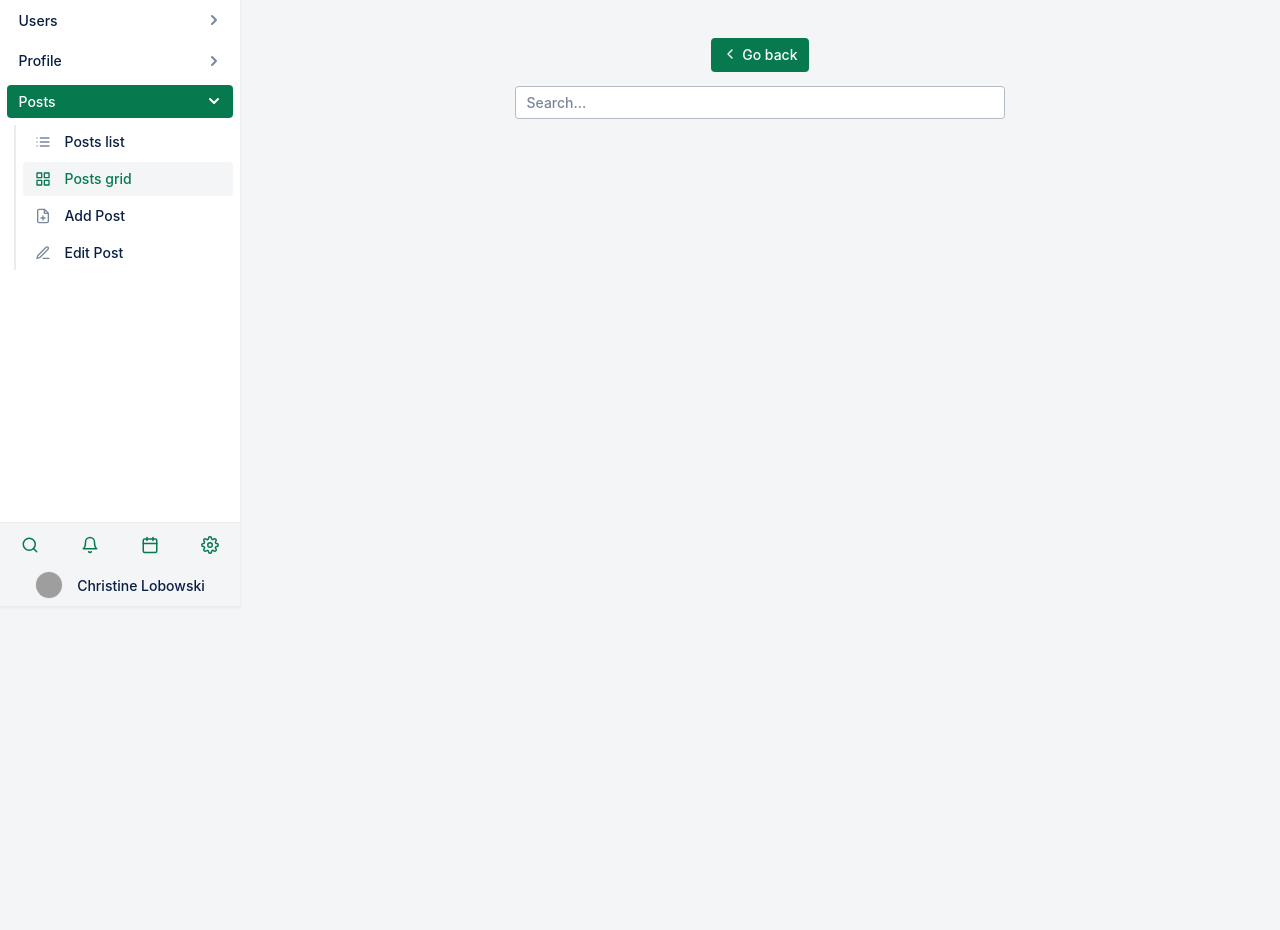
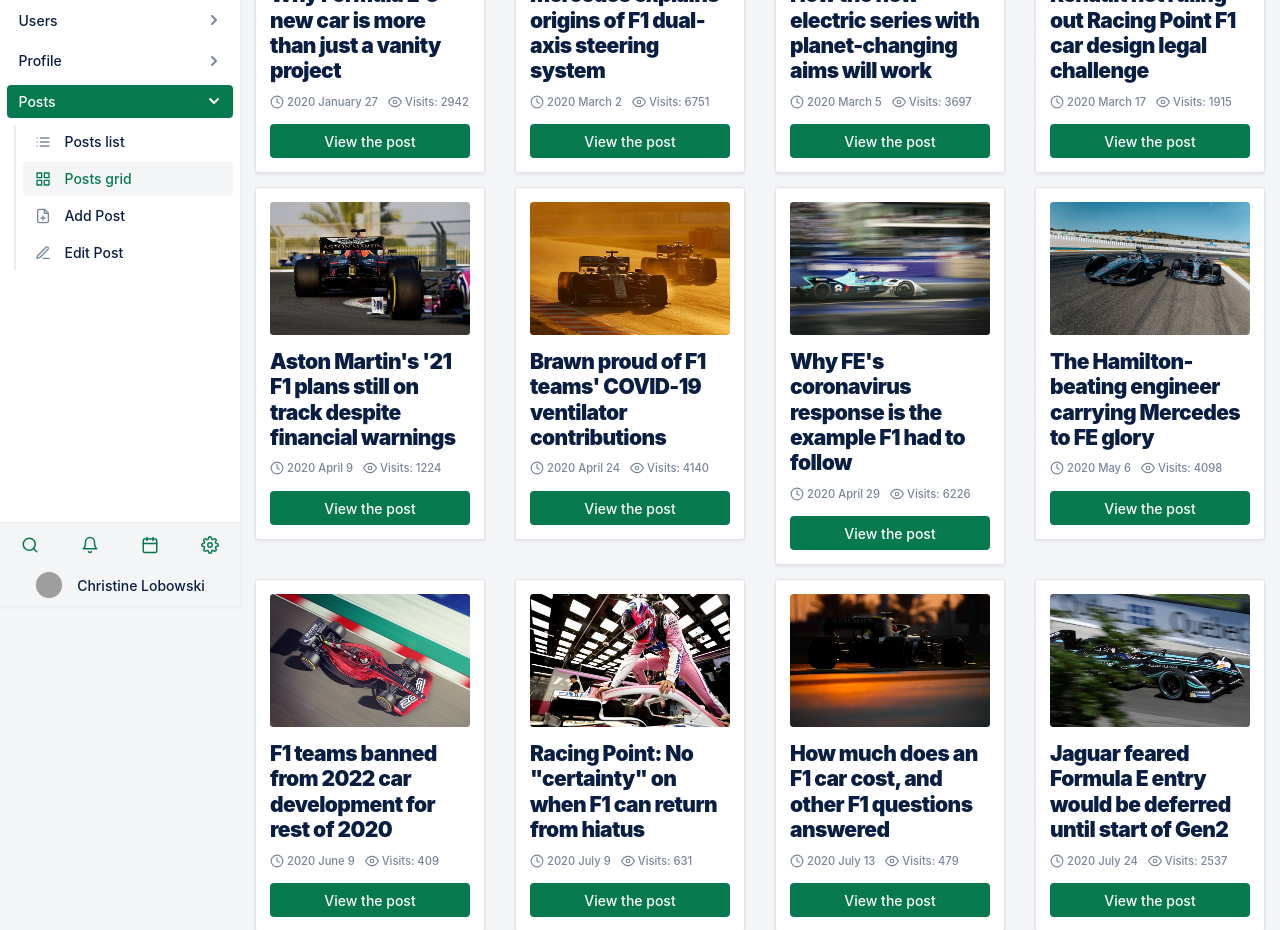
Before and after one commit to hessamkhoobkar/Marchen-CMS-Theme, a plain HTML site: page pages/posts/posts-grid.html in a window 1280 px wide. Shown: the part 194-1124 px from the top of the page. Before the commit the page ends 800 px from the top, so only its background shows below. Drawn offline with Linux system fonts and the light colour scheme; grey boxes are pictures that could not be loaded.

Commit message:
posts grid

```diff
--- /dev/null
+++ b/assets/data/posts.json
@@ -0,0 +1,85 @@
+[{
+        "id": 1,
+        "title": "Why Formula E's new car is more than just a vanity project",
+        "cover": "../../assets/imgs/posts/3f151f84696f773c08c196d90c94b42c.jpg",
+        "date": "2020 January 27",
+        "views": "2942"
+    },
+    {
+        "id": 2,
+        "title": "Mercedes explains origins of F1 dual-axis steering system",
+        "cover": "../../assets/imgs/posts/e2cca31df88184b3fd5dcd9f1f5842a4.jpg",
+        "date": "2020 March 2",
+        "views": "6751"
+    },
+    {
+        "id": 3,
+        "title": "How the new electric series with planet-changing aims will work",
+        "cover": "../../assets/imgs/posts/b6bd574d3ce2705b9472a0c710e66497.jpg",
+        "date": "2020 March 5",
+        "views": "3697"
+    },
+    {
+        "id": 4,
+        "title": "Renault not ruling out Racing Point F1 car design legal challenge",
+        "cover": "../../assets/imgs/posts/dc5727287aee0c154a3fb1cbc2c3ff2c.jpg",
+        "date": "2020 March 17",
+        "views": "1915"
+    },
+    {
+        "id": 5,
+        "title": "Aston Martin's '21 F1 plans still on track despite financial warnings",
+        "cover": "../../assets/imgs/posts/38aaa647a0e63f0e1a3118c756ef6b01.jpg",
+        "date": "2020 April 9",
+        "views": "1224"
+    },
+    {
+        "id": 6,
+        "title": "Brawn proud of F1 teams' COVID-19 ventilator contributions",
+        "cover": "../../assets/imgs/posts/c0d37a3d482f234eace6a54ce533ff56.jpg",
+        "date": "2020 April 24",
+        "views": "4140"
+    },
+    {
+        "id": 7,
+        "title": "Why FE's coronavirus response is the example F1 had to follow",
+        "cover": "../../assets/imgs/posts/b9811a0c2879f7f61e291ce6d97d38ec.jpg",
+        "date": "2020 April 29",
+        "views": "6226"
+    },
+    {
+        "id": 8,
+        "title": "The Hamilton-beating engineer carrying Mercedes to FE glory",
+        "cover": "../../assets/imgs/posts/b626004ef2d046f773281d7b5c49ce1e.jpg",
+        "date": "2020 May 6",
+        "views": "4098"
+    },
+    {
+        "id": 9,
+        "title": "F1 teams banned from 2022 car development for rest of 2020",
+        "cover": "../../assets/imgs/posts/e930e881d833daed25539d73b5f800c0.jpg",
+        "date": "2020 June 9",
+        "views": "409"
+    },
+    {
+        "id": 10,
+        "title": "Racing Point: No \"certainty\" on when F1 can return from hiatus",
+        "cover": "../../assets/imgs/posts/56dcbfc70bceab9e4942f1b57417a6e7.jpg",
+        "date": "2020 July 9",
+        "views": "631"
+    },
+    {
+        "id": 11,
+        "title": "How much does an F1 car cost, and other F1 questions answered",
+        "cover": "../../assets/imgs/posts/bb13ec810dd2e4ea17cdebb86818d434.jpg",
+        "date": "2020 July 13",
+        "views": "479"
+    },
+    {
+        "id": 12,
+        "title": "Jaguar feared Formula E entry would be deferred until start of Gen2",
+        "cover": "../../assets/imgs/posts/461f1bc5780fc5e34d589c5634ba12e3.jpg",
+        "date": "2020 July 24",
+        "views": "2537"
+    }
+]
--- a/pages/posts/posts-grid.html
+++ b/pages/posts/posts-grid.html
@@ -8,6 +8,12 @@
 
     <link rel="stylesheet" href="../../build/css/bootstrap.css">
 
+    <style>
+        #postGridRoot .card-title {
+            font-weight: 900;
+            letter-spacing: -0.6px;
+        }
+    </style>
 </head>
 
 <body>
@@ -849,28 +855,9 @@
     </div>
 
     <main role="main" class="main">
-        <div class="container">
-            <div class="row align-items-center justify-content-center mt-5">
-                <div class="col-12 col-lg-6 text-center">
-                    <div class="glitch-wrapper">
-                        <h1 pseudo-content="404" class="glitch">
-                            404
-                        </h1>
-                    </div>
-                    <p class="mb-5">The page you looking for is not available</p>
-                    <button class="btn btn-primary mb-3" type="button">
-
-                        <svg xmlns="http://www.w3.org/2000/svg" width="16" height="16" viewBox="0 0 24 24" fill="none"
-                            stroke="currentColor" stroke-width="2" stroke-linecap="round" stroke-linejoin="round"
-                            class="feather feather-chevron-left align-text-top">
-                            <polyline points="15 18 9 12 15 6"></polyline>
-                        </svg>
-                        Go back
-                    </button>
-                    <form role="search" class="bd-search d-flex align-items-center w-md-50">
-                        <input type="search" class="form-control ds-input" placeholder="Search...">
-                    </form>
-                </div>
+        <div class="container-fluid pt-3">
+            <div id="postGridRoot" class="row">
+                <!-- Input posts -->
             </div>
         </div>
     </main>
@@ -878,6 +865,57 @@
     <script src="../../build/js/jquery-3.4.1.min.js"></script>
     <script src="../../build/js/bootstrap.bundle.min.js"></script>
     <script src="../../build/js/script.js"></script>
+    <script>
+        let postGridBuilder = (post) => {
+
+            const divRoot = document.getElementById('postGridRoot');
+
+            const postCard = `
+                <div class="col-3 mb-3">
+                    <div class="card">
+                        <div class="card-body">
+                            <img class="img-fluid rounded mb-3" src="${post.cover}" alt="postCover">
+                            <h4 class="card-title">
+                                ${post.title}
+                            </h4>
+                            <p class="small text-muted">
+                                <span class="mr-2">
+                                    <svg xmlns="http://www.w3.org/2000/svg" width="14" height="14" viewBox="0 0 24 24"
+                                        fill="none" stroke="currentColor" stroke-width="2" stroke-linecap="round"
+                                        stroke-linejoin="round" class="feather feather-clock align-text-top">
+                                        <circle cx="12" cy="12" r="10"></circle>
+                                        <polyline points="12 6 12 12 16 14"></polyline>
+                                    </svg>
+                                    ${post.date}
+                                </span>
+                                <span>
+                                    <svg xmlns="http://www.w3.org/2000/svg" width="14" height="14" viewBox="0 0 24 24"
+                                        fill="none" stroke="currentColor" stroke-width="2" stroke-linecap="round"
+                                        stroke-linejoin="round" class="feather feather-eye align-text-top">
+                                        <path d="M1 12s4-8 11-8 11 8 11 8-4 8-11 8-11-8-11-8z"></path>
+                                        <circle cx="12" cy="12" r="3"></circle>
+                                    </svg>
+                                    Visits: ${post.views}
+                                </span>
+                            </p>
+                            <a class="btn btn-primary btn-block stretched-link" type="button" href="#">
+                                View the post
+                            </a>
+                        </div>
+                    </div>
+                </div>
+            `
+
+            divRoot.innerHTML += postCard
+        }
+
+
+        fetch("../../assets/data/posts.json")
+            .then(res => res.json())
+            .then(data => data.forEach(post => {
+                postGridBuilder(post);
+            }))
+    </script>
 </body>
 
 </html>
```
Also changed, not shown: assets/imgs/posts/38aaa647a0e63f0e1a3118c756ef6b01.jpg (added), assets/imgs/posts/3f151f84696f773c08c196d90c94b42c.jpg (added), assets/imgs/posts/461f1bc5780fc5e34d589c5634ba12e3.jpg (added), assets/imgs/posts/56dcbfc70bceab9e4942f1b57417a6e7.jpg (added), assets/imgs/posts/b626004ef2d046f773281d7b5c49ce1e.jpg (added), assets/imgs/posts/b6bd574d3ce2705b9472a0c710e66497.jpg (added), assets/imgs/posts/b9811a0c2879f7f61e291ce6d97d38ec.jpg (added), assets/imgs/posts/bb13ec810dd2e4ea17cdebb86818d434.jpg (added), assets/imgs/posts/c0d37a3d482f234eace6a54ce533ff56.jpg (added), assets/imgs/posts/dc5727287aee0c154a3fb1cbc2c3ff2c.jpg (added), assets/imgs/posts/e2cca31df88184b3fd5dcd9f1f5842a4.jpg (added), assets/imgs/posts/e930e881d833daed25539d73b5f800c0.jpg (added).
